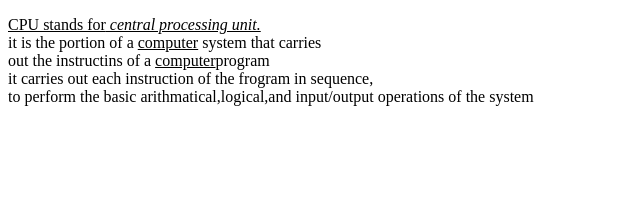
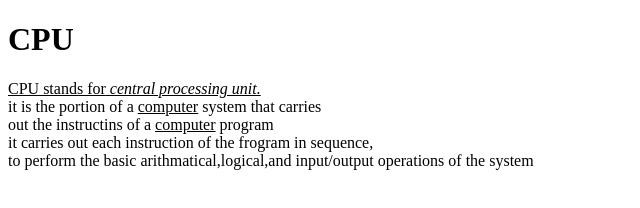
Before and after one commit to iamneo-production/aabaefcbbcfbadaeccdfffebaeceaec, a plain HTML site: page public/index.html in a window 1280 px wide. Shown: the whole page, without its empty margins (0-640 px from the left). Drawn offline with Linux system fonts and the light colour scheme.

Commit message:
Backup Commit

```diff
--- a/public/index.html
+++ b/public/index.html
@@ -1,17 +1,16 @@
 <!DOCTYPE html>
 <html>
 <head>
-<title><b> CPU </b> </title>
+<body>
+<h1> CPU </h1>
 <p><u>CPU stands for<i> central processing unit.</i></u><br>
 it is the portion of a <u> computer</u> system that carries<br>
-out the instructins of a <u>computer</u>program<br>
+out the instructins of a <u>computer</u> program<br>
 it carries out each instruction of the frogram in sequence,<br>
 to perform the basic arithmatical,logical,and input/output operations of the system<br>
-
 </u>
 </head>
 </html>
 </head>
-<body>
 </body>
 </html>
```
